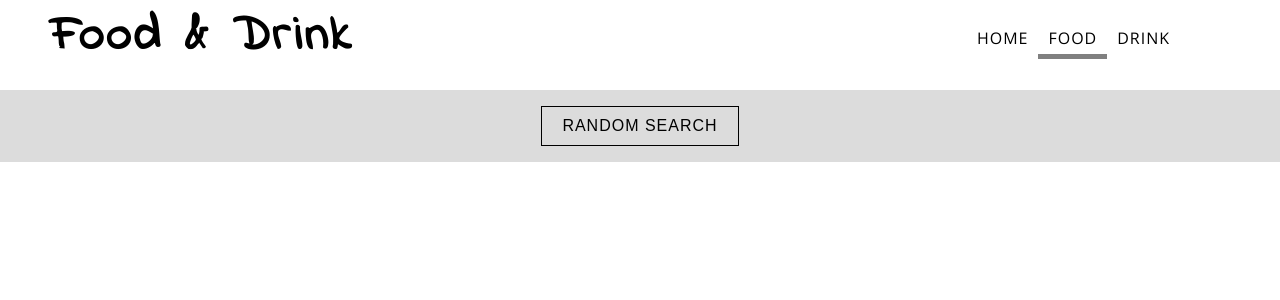
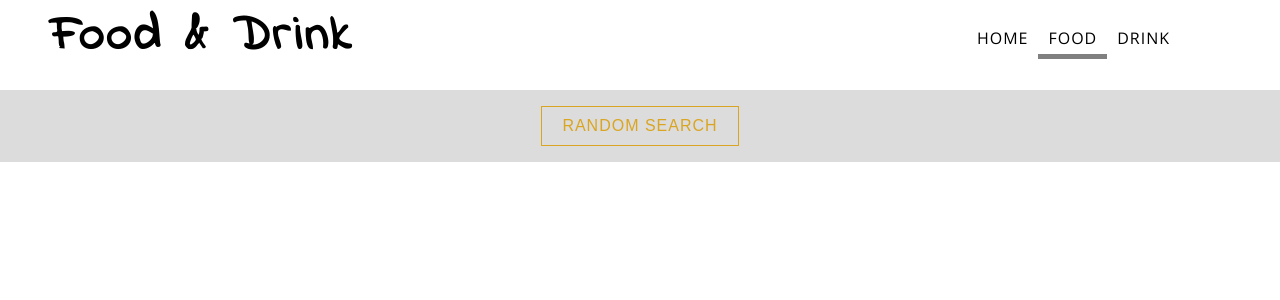
Before and after one commit to TomiKowi/React-Food-App, a React (Create React App) app in the folder my-app/: page /Food in a window 1280 px wide. In both pictures the pointer is over the button "RANDOM SEARCH". Shown: the top 300 px of the page. Built offline with nearby package versions, Linux system fonts and the light colour scheme.

Commit message:
add hover to button

```diff
--- a/my-app/src/styles/FoodPage.css
+++ b/my-app/src/styles/FoodPage.css
@@ -23,6 +23,12 @@
     text-transform: uppercase;
     background-color: inherit;
     border: 1px solid black;
+    transition: 0.2s ease;
+}
+
+.searchMeal button:hover {
+    color: goldenrod;
+    border: 1px solid goldenrod;
 }
 
 .myMeal {
```
